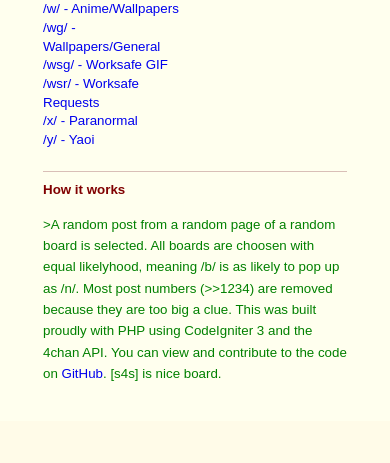
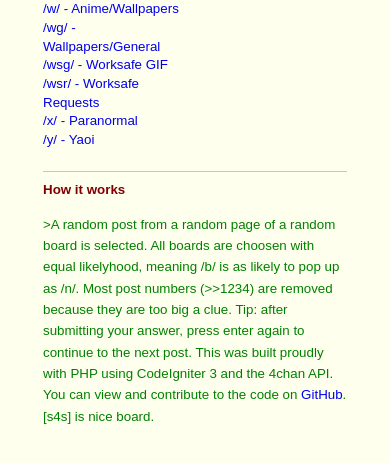
Before and after one commit to goosehub/guesschan, a CodeIgniter app: page /guesschan/ in a window 390 px wide. Shown: the part 1657-2120 px from the top of the page. Before the commit the page ends 2038 px from the top, so only its background shows below. Run offline with CodeIgniter, Linux system fonts and the light colour scheme; some libraries are stand-ins or nearby versions.

Commit message:
UI/UX tweaks after testing
Also fix blank post bug.

```diff
--- a/application/controllers/Main.php
+++ b/application/controllers/Main.php
@@ -116,19 +116,19 @@ class Main extends CI_Controller {
 		// Get the random post
 		$random_post = $board_page['threads'][$thread]['posts'][$post_number]['com'];
 
+		// Remove post number only
+		$random_post = preg_replace('#<a.*?>.*?</a>#i', '', $random_post);
+
+		// Remove break tag from start
+		$random_post = preg_replace('/^<br>/', '', $random_post);
+
 		// If not a post with alphabet letters, go recurssive
 		if (!preg_match("/[a-z]/i", $random_post)) {
 			return $this->get_post();
 		}
 
-		// Remove post number only
-		$random_post = preg_replace('#<a.*?>.*?</a>#i', '', $random_post);
-
 		// Remove white space
 		$random_post = trim($random_post);
-
-		// Remove break tag from start
-		$random_post = preg_replace('/^<br>/', '', $random_post);
 
 		// Assign data
 		$post['post'] = $random_post;
--- a/application/views/main.php
+++ b/application/views/main.php
@@ -63,7 +63,7 @@ defined('BASEPATH') OR exit('No direct script access allowed');
 	<hr>
 	<div class="how_it_works">
 		<strong>How it works</strong>
-		<p class="quote">>A random post from a random page of a random board is selected. All boards are choosen with equal likelyhood, meaning /b/ is as likely to pop up as /n/. Most post numbers (>>1234) are removed because they are too big a clue. This was built proudly with PHP using CodeIgniter 3 and the 4chan API. You can view and contribute to the code on <a target="_blank" href="https://github.com/goosehub/guesschan">GitHub</a>. [s4s] is nice board.</p>
+		<p class="quote">>A random post from a random page of a random board is selected. All boards are choosen with equal likelyhood, meaning /b/ is as likely to pop up as /n/. Most post numbers (>>1234) are removed because they are too big a clue. Tip: after submitting your answer, press enter again to continue to the next post. This was built proudly with PHP using CodeIgniter 3 and the 4chan API. You can view and contribute to the code on <a target="_blank" href="https://github.com/goosehub/guesschan">GitHub</a>. [s4s] is nice board.</p>
 	</div>
 	<br>
 </div>
--- a/resources/script.js
+++ b/resources/script.js
@@ -37,7 +37,19 @@ $(document).ready(function(){
 		if (!answer) {
 			return false;
 		}
+
+		// To lowercase
+		answer = answer.toLowerCase();
+
+		// Remove /, such as /b/
+		answer = answer.replace('/','');
+		answer = answer.replace('/','');
+
+		// Answer we use
 		console.log(answer);
+
+		// Scroll to the top
+		$(window).scrollTop(0);
 
 		// Clear input
 		$('#board_text_input').val('');
@@ -75,12 +87,19 @@ $(document).ready(function(){
 		full_url = 'main/get_random_4chan_post';
 		$.getJSON(full_url, function(data) {
 			console.log(data);
+
+			// Scroll to the top
+			$(window).scrollTop(0);
+
+			// Update data
 			$('.the_post').html(data.post);
 			$('.post_link').attr('href', data.link);
 			$('.answer_link').html(data.link);
 			$('.answer_board_abbr').html(data.board_abbr);
 			$('.answer_board_title').html(data.board_title);
 			$('.last_answer_parent').hide();
+
+			// Focus back on the board text field
 			$('#board_text_input').focus();
 		});
 	}
--- a/resources/style.css
+++ b/resources/style.css
@@ -84,10 +84,13 @@
 		margin-left: 2%;
 	}
 	/* Make compartments full width */
-	.header_compartment, .last_answer_element, .selection_compartment {
+	.header_compartment, .last_answer_element {
 		width: 100%;
 		margin-bottom: 0.5em;
 		text-align: center;
+	}
+	.selection_compartment {
+		width: 100%;
 	}
 	#next_button {
 		margin: auto;
@@ -98,6 +101,10 @@
 	}
 	.last_answer_status, .that_was, .last_answer_link {
 		margin-left: 0;
+	}
+	/* More space on mobile */
+	.board_selection {
+		line-height: 2em;
 	}
 	/* The right selection compartment goes on top of mobile */
 	.selection_right {
```
Also changed, not shown: README.md.
